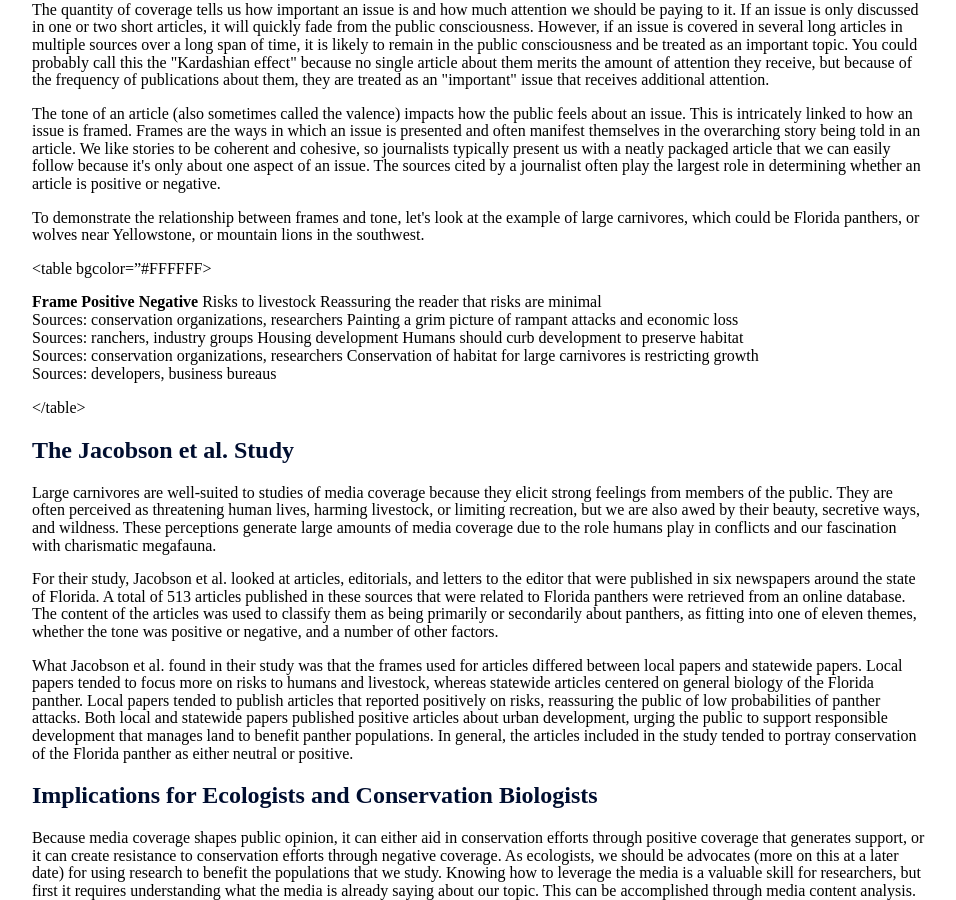
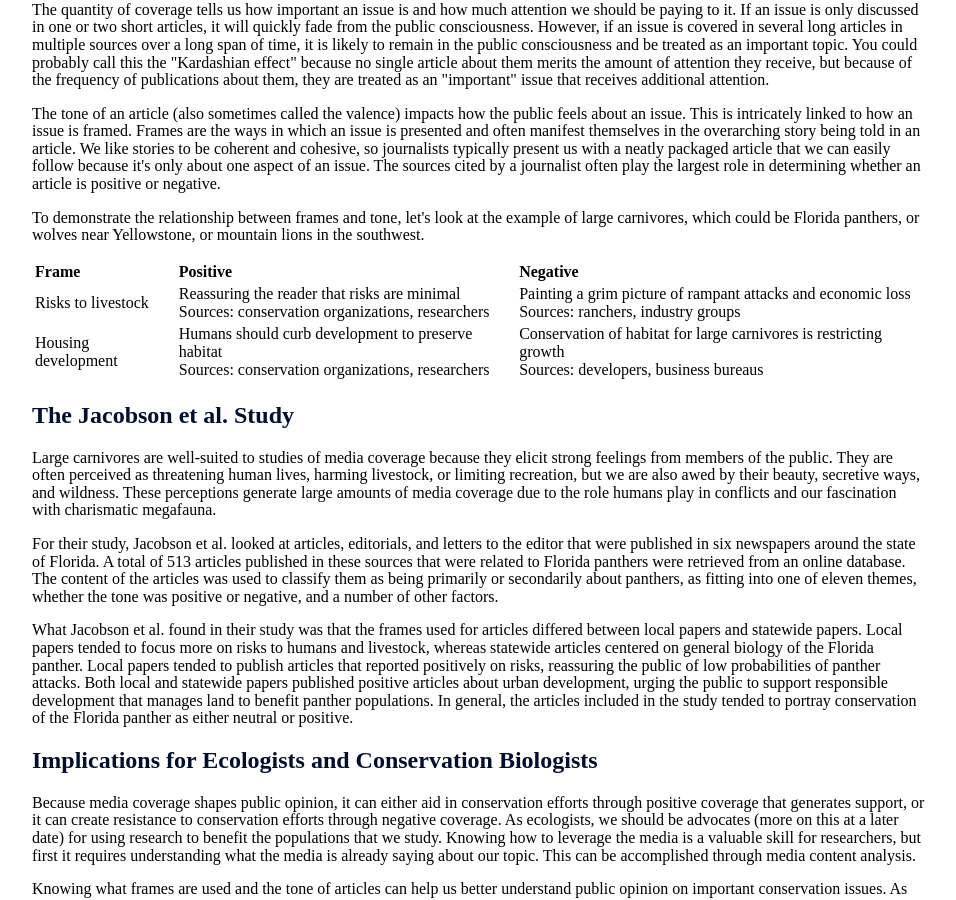
Before and after one commit to elizagrames/elizagrames.github.io, a Jekyll site: the page built from _posts/2016-09-02-media-content-analysis-as-a-tool-for-conservation.md, in a window 1280 px wide and 900 px high, scrolled down 603 px. Shown: the whole window, without its empty margins (160-1116 px from the left). Built offline with Jekyll 4.4.1, drawn with Linux system fonts in a browser that asks for light colours.

Commit message:
Update 2016-09-02-media-content-analysis-as-a-tool-for-conservation.md

```diff
--- a/_posts/2016-09-02-media-content-analysis-as-a-tool-for-conservation.md
+++ b/_posts/2016-09-02-media-content-analysis-as-a-tool-for-conservation.md
@@ -18,7 +18,7 @@ The tone of an article (also sometimes called the valence) impacts how the publi
 </p><p>
 To demonstrate the relationship between frames and tone, let's look at the example of large carnivores, which could be Florida panthers, or wolves near Yellowstone, or mountain lions in the southwest.</p>
 
-<table bgcolor="#FFFFFF>
+<table bgcolor="#FFFFFF">
 <tr>
 <td><b>Frame</b></td>
 <td><b>Positive</b></td>
```
